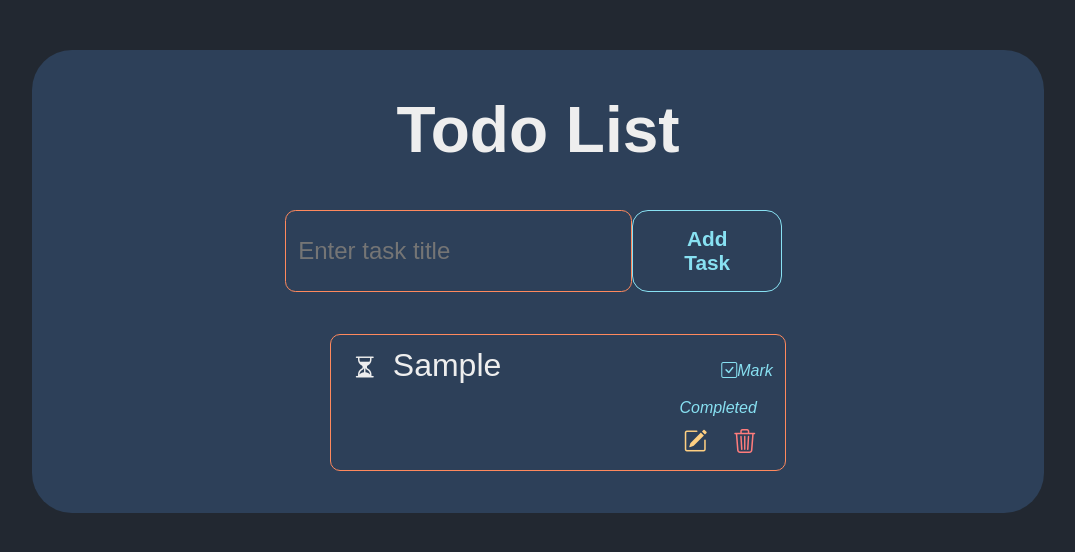
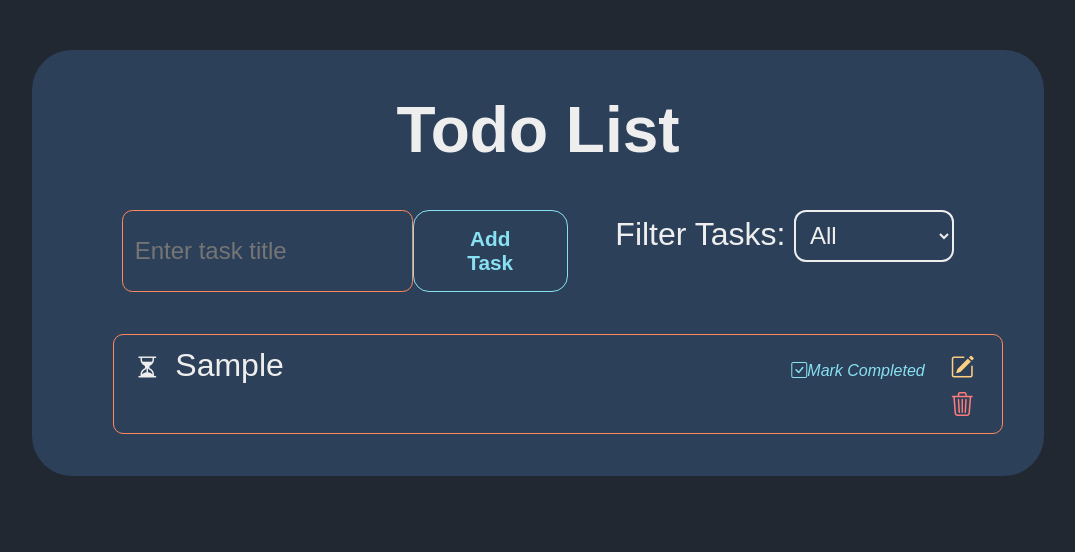
Before and after one commit to ghezel1995/todolist, a React (Create React App) app: page / in a window 1280 px wide. Both pictures are taken after typing "Sample" into the empty fields and a click on the button "Add Task". Shown: the top 552 px of the page, without its empty margins (102-1177 px from the left). Built offline with nearby package versions, Linux system fonts and the light colour scheme; no server answers; a web font is replaced by a local one.

Commit message:
Filter Tasks

```diff
--- a/src/App.css
+++ b/src/App.css
@@ -15,6 +15,7 @@ body {
   align-items: center;
 }
 ul {
+  width: 90%;
   display: flex;
   justify-content: center;
   flex-direction: column;
@@ -82,6 +83,12 @@ button{
   border: 1px solid #ff7c7c;
 }
 
+.form-container{
+  width: 90%;
+  display: flex;
+  justify-content: space-evenly;
+}
+
 .form{
   width: 50%;
   display: flex;
@@ -89,7 +96,7 @@ button{
 }
 
 .add-input{
-  width: 70%;
+  width: 60%;
   background-color: transparent;
   color: #ff895d;
   padding: 1.5vh;
@@ -107,3 +114,17 @@ button{
   background-color: #88e1f2;
   color: #2d4059;
 }
+
+#filter{
+  background-color: transparent;
+  border: 2px solid #eeeeee;
+  border-radius: 1.5vh;
+  color: #eeeeee;
+  padding: 1.2vh;
+  width: 20vh;
+  font-size: 1.5rem;
+}
+#filter option{
+  background-color: transparent;
+  color: #2d4059;
+}
--- /dev/null
+++ b/src/components/TaskFilter.js
@@ -0,0 +1,21 @@
+import React from 'react';
+
+const TaskFilter = ({ onFilterChange }) => {
+  const handleFilterChange = (e) => {
+    const filterValue = e.target.value;
+    onFilterChange(filterValue);
+  };
+
+  return (
+    <div>
+      <label htmlFor='filter'>Filter Tasks: </label>
+      <select id='filter' onChange={handleFilterChange}>
+        <option value='all'>All</option>
+        <option value='completed'>Completed</option>
+        <option value='incomplete'>Incomplete</option>
+      </select>
+    </div>
+  );
+};
+
+export default TaskFilter;
--- a/src/components/TodoList.js
+++ b/src/components/TodoList.js
@@ -1,11 +1,13 @@
 import React, { useState, useEffect } from 'react';
 import 'bootstrap-icons/font/bootstrap-icons.css';
 import AddTaskForm from './AddTaskForm';
+import TaskFilter from './TaskFilter';
 
 const TodoList = () => {
   const [todos, setTodos] = useState([]);
   const [editingId, setEditingId] = useState(null);
   const [editedTitle, setEditedTitle] = useState('');
+  const [filter, setFilter] = useState('all');
 
   useEffect(() => {
     fetchTodos();
@@ -30,6 +32,9 @@ const TodoList = () => {
       completed: completed,
     };
     setTodos([newTask, ...todos]);
+  };
+  const handleFilterChange = (filterValue) => {
+    setFilter(filterValue);
   };
 
   const handleUpdateTodo = async (id, completed) => {
@@ -128,9 +133,21 @@ const TodoList = () => {
   return (
     <div className='todo-container'>
       <h1>Todo List</h1>
+      <div className='form-container'>
         <AddTaskForm onAddTask={handleAddTask} />
+        <TaskFilter onFilterChange={handleFilterChange} />
+      </div>
       <ul>
-        {todos.map((todo) => (
+        {todos
+          .filter((todo) => {
+            if (filter === 'completed') {
+              return todo.completed;
+            } else if (filter === 'incomplete') {
+              return !todo.completed;
+            }
+            return true; // filter === 'all'
+          })
+          .map((todo) => (
             <li key={todo.id} className='todo-li'>
               {editingId === todo.id ? (
                 <>
@@ -154,15 +171,12 @@ const TodoList = () => {
                 </>
               ) : (
                 <>
-                <span
-                  className='title-container'
-                  style={{
-                    textDecoration: todo.underline ? 'underline' : 'none',
-                  }}
-                >
+                  <span className='title-container'>
                     <i
                       className={`bi ${
-                      todo.completed ? 'bi-check-square' : 'bi-hourglass-split'
+                        todo.completed
+                          ? 'bi-check-square'
+                          : 'bi-hourglass-split'
                       }`}
                     />
                     {todo.title}
```
Lines whose indentation alone changed are shown as unchanged.
